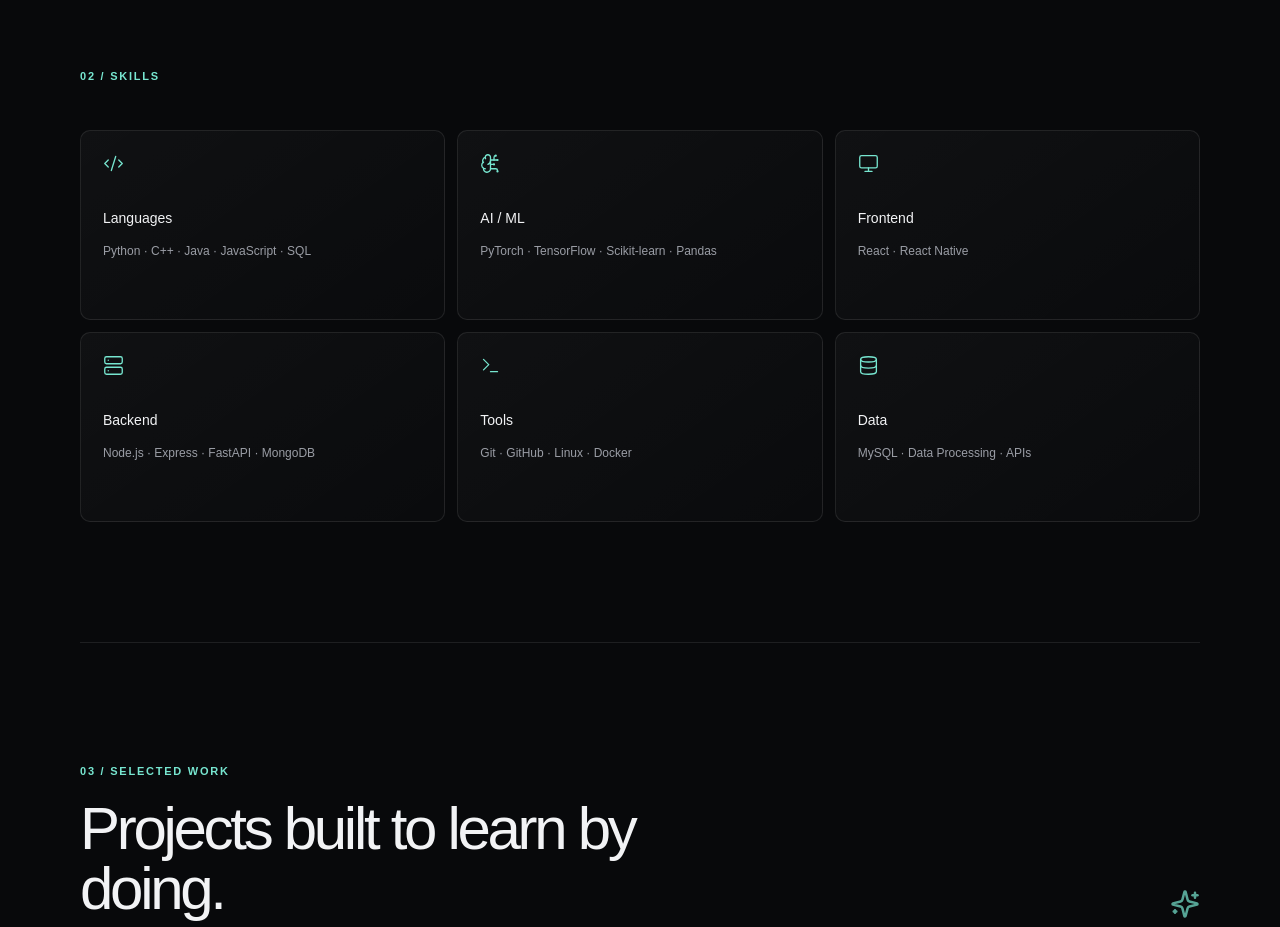
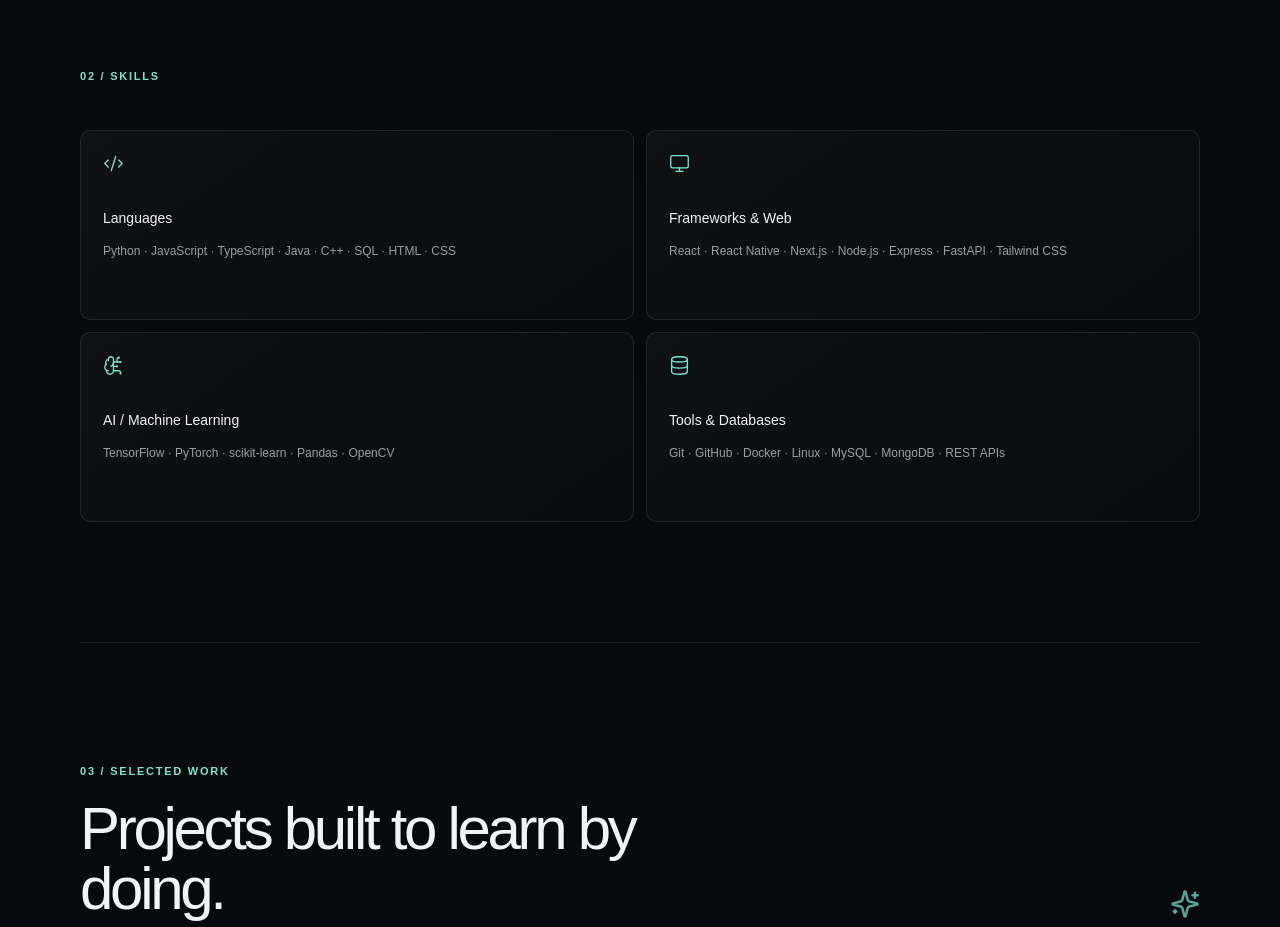
Before and after one commit to aiswath/Portfolio, a Next.js app: page / in a window 1280 px wide. Shown: the part 1540-2467 px from the top of the page. Built offline with nearby package versions, Linux system fonts and the light colour scheme.

Commit message:
added required skills

```diff
--- a/src/app/globals.css
+++ b/src/app/globals.css
@@ -219,7 +219,7 @@ a { color: inherit; text-decoration: none; }
 
 .skills-grid {
   display: grid;
-  grid-template-columns: repeat(3, 1fr);
+  grid-template-columns: repeat(2, 1fr);
   gap: 12px;
   margin-top: 45px;
 }
--- a/src/app/page.tsx
+++ b/src/app/page.tsx
@@ -8,9 +8,7 @@
     Linkedin,
     Mail,
     Monitor,
-    Server,
-    Sparkles,
-    Terminal
+    Sparkles
   } from "lucide-react";
 
   const projects = [
@@ -77,12 +75,10 @@
 ];
 
   const skills = [
-    ["Languages", "Python · C++ · Java · JavaScript · SQL", Code2],
-    ["AI / ML", "PyTorch · TensorFlow · Scikit-learn · Pandas", BrainCircuit],
-    ["Frontend", "React · React Native", Monitor],
-    ["Backend", "Node.js · Express · FastAPI · MongoDB", Server],
-    ["Tools", "Git · GitHub · Linux · Docker", Terminal],
-    ["Data", "MySQL · Data Processing · APIs", Database]
+    ["Languages", "Python · JavaScript · TypeScript · Java · C++ · SQL · HTML · CSS", Code2],
+    ["Frameworks & Web", "React · React Native · Next.js · Node.js · Express · FastAPI · Tailwind CSS", Monitor],
+    ["AI / Machine Learning", "TensorFlow · PyTorch · scikit-learn · Pandas · OpenCV", BrainCircuit],
+    ["Tools & Databases", "Git · GitHub · Docker · Linux · MySQL · MongoDB · REST APIs", Database]
   ] as const;
 
   export default function Home() {
```
